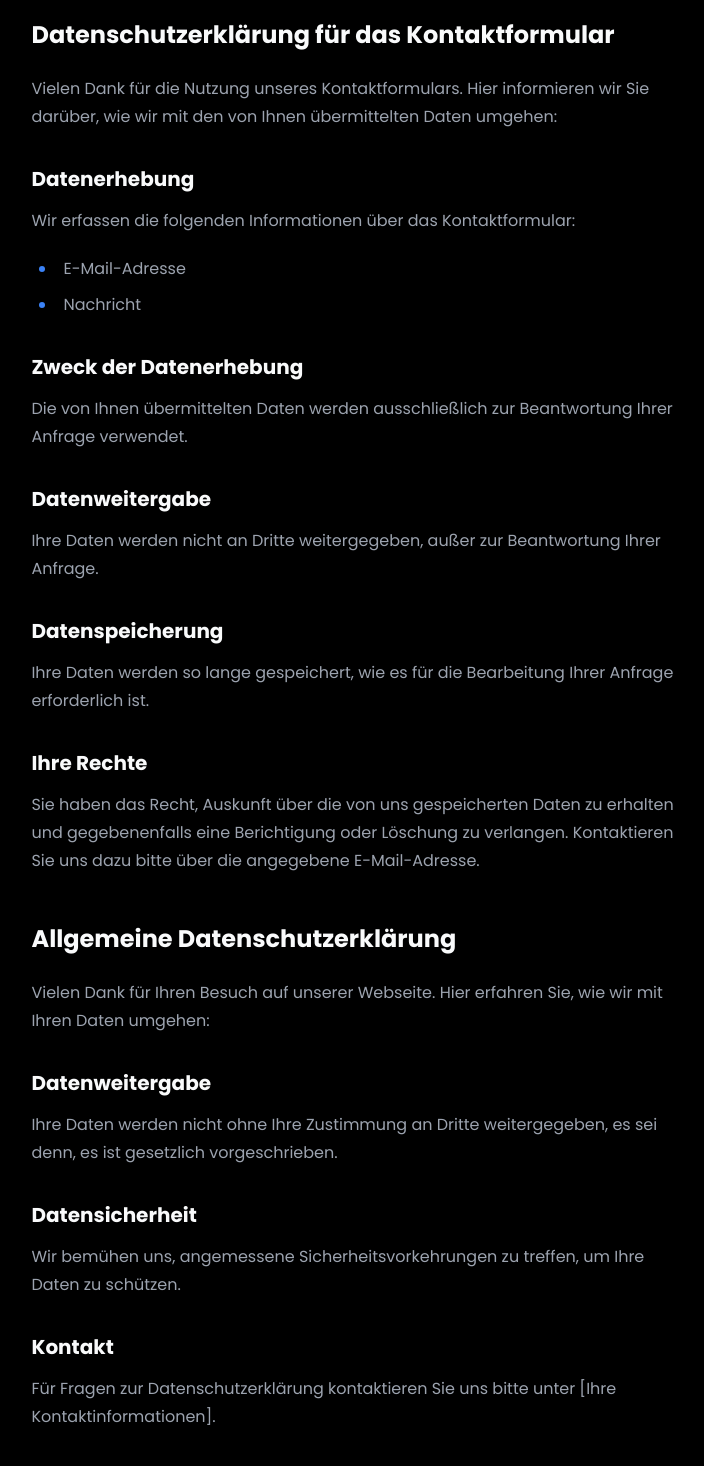
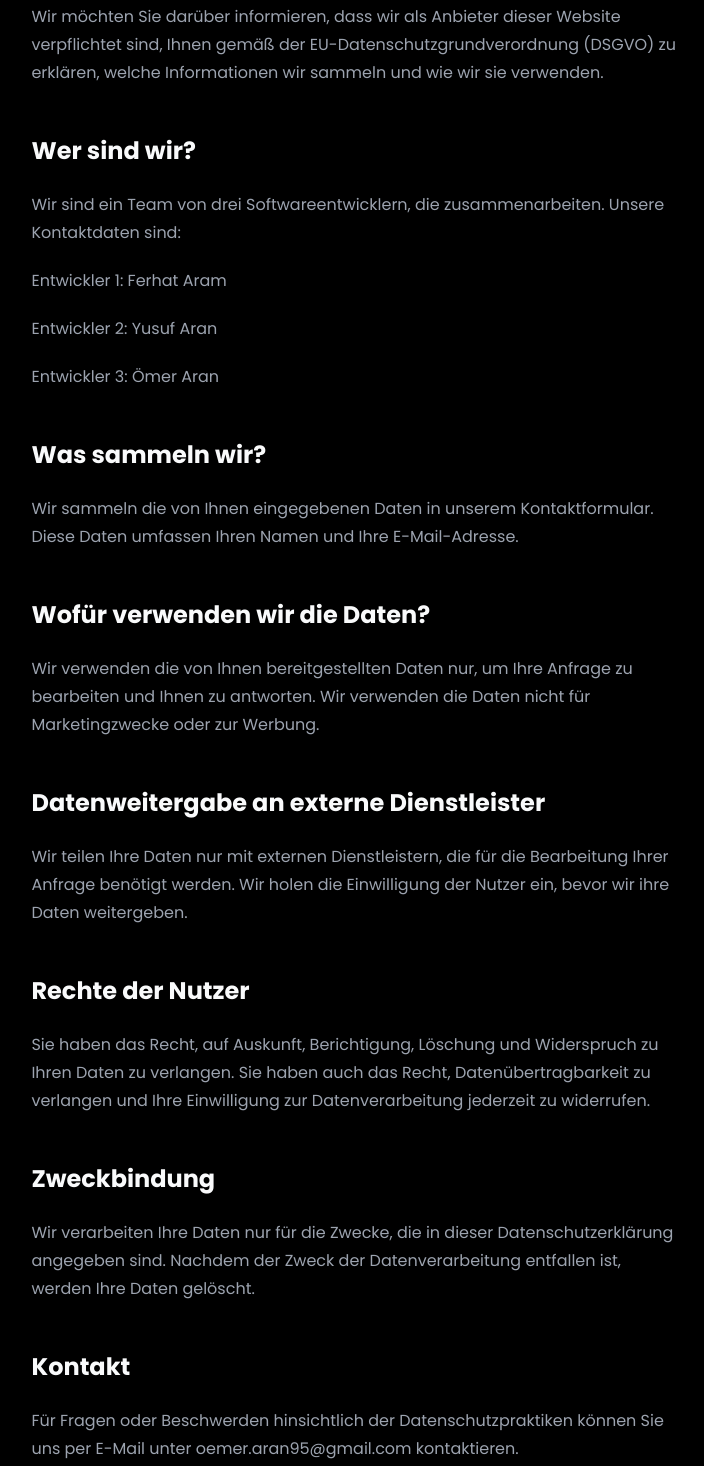
Before and after one commit to a3-projects/a3, an Astro site in the folder website/: page /datenschutz in a window 1280 px wide. Shown: the part 205-1671 px from the top of the page, without its empty margins (282-986 px from the left). Built offline with nearby package versions, Linux system fonts and the light colour scheme; Astro itself is replaced by a stand-in of ours; what @domchristie/tailwind-utopia, @xpd/tailwind-3dtransforms, tailwindcss-hero-patterns would draw is missing.

```diff
--- a/website/src/pages/datenschutz.astro
+++ b/website/src/pages/datenschutz.astro
@@ -18,73 +18,25 @@
       class="bg-black py-20 to-neutral-900 min-h-screen flex px-10"
     >
       <div class="max-w-prose mx-auto prose">
-        <h1 class="hyphens-auto">Datenschutz&shy;erklärung</h1>
-
-        <h2>Datenschutzerklärung für das Kontaktformular</h2>
-        <p>
-          Vielen Dank für die Nutzung unseres Kontaktformulars. Hier informieren
-          wir Sie darüber, wie wir mit den von Ihnen übermittelten Daten
-          umgehen:
-        </p>
-
-        <h3>Datenerhebung</h3>
-        <p>
-          Wir erfassen die folgenden Informationen über das Kontaktformular:
-        </p>
-        <ul>
-          <li>E-Mail-Adresse</li>
-          <li>Nachricht</li>
-        </ul>
-
-        <h3>Zweck der Datenerhebung</h3>
-        <p>
-          Die von Ihnen übermittelten Daten werden ausschließlich zur
-          Beantwortung Ihrer Anfrage verwendet.
-        </p>
-
-        <h3>Datenweitergabe</h3>
-        <p>
-          Ihre Daten werden nicht an Dritte weitergegeben, außer zur
-          Beantwortung Ihrer Anfrage.
-        </p>
-
-        <h3>Datenspeicherung</h3>
-        <p>
-          Ihre Daten werden so lange gespeichert, wie es für die Bearbeitung
-          Ihrer Anfrage erforderlich ist.
-        </p>
-
-        <h3>Ihre Rechte</h3>
-        <p>
-          Sie haben das Recht, Auskunft über die von uns gespeicherten Daten zu
-          erhalten und gegebenenfalls eine Berichtigung oder Löschung zu
-          verlangen. Kontaktieren Sie uns dazu bitte über die angegebene
-          E-Mail-Adresse.
-        </p>
-
-        <h2>Allgemeine Datenschutzerklärung</h2>
-        <p>
-          Vielen Dank für Ihren Besuch auf unserer Webseite. Hier erfahren Sie,
-          wie wir mit Ihren Daten umgehen:
-        </p>
-
-        <h3>Datenweitergabe</h3>
-        <p>
-          Ihre Daten werden nicht ohne Ihre Zustimmung an Dritte weitergegeben,
-          es sei denn, es ist gesetzlich vorgeschrieben.
-        </p>
-
-        <h3>Datensicherheit</h3>
-        <p>
-          Wir bemühen uns, angemessene Sicherheitsvorkehrungen zu treffen, um
-          Ihre Daten zu schützen.
-        </p>
-
-        <h3>Kontakt</h3>
-        <p>
-          Für Fragen zur Datenschutzerklärung kontaktieren Sie uns bitte unter
-          [Ihre Kontaktinformationen].
-        </p>
+        <h1>Datenschutzerklärung</h1>
+        <p>Wir möchten Sie darüber informieren, dass wir als Anbieter dieser Website verpflichtet sind, Ihnen gemäß der EU-Datenschutzgrundverordnung (DSGVO) zu erklären, welche Informationen wir sammeln und wie wir sie verwenden.</p>
+        <h2>Wer sind wir?</h2>
+        <p>Wir sind ein Team von drei Softwareentwicklern, die zusammenarbeiten. Unsere Kontaktdaten sind:</p>
+        <p>Entwickler 1: Ferhat Aram</p>
+        <p>Entwickler 2: Yusuf Aran</p>
+        <p>Entwickler 3: Ömer Aran</p>
+        <h2>Was sammeln wir?</h2>
+        <p>Wir sammeln die von Ihnen eingegebenen Daten in unserem Kontaktformular. Diese Daten umfassen Ihren Namen und Ihre E-Mail-Adresse.</p>
+        <h2>Wofür verwenden wir die Daten?</h2>
+        <p>Wir verwenden die von Ihnen bereitgestellten Daten nur, um Ihre Anfrage zu bearbeiten und Ihnen zu antworten. Wir verwenden die Daten nicht für Marketingzwecke oder zur Werbung.</p>
+        <h2>Datenweitergabe an externe Dienstleister</h2>
+        <p>Wir teilen Ihre Daten nur mit externen Dienstleistern, die für die Bearbeitung Ihrer Anfrage benötigt werden. Wir holen die Einwilligung der Nutzer ein, bevor wir ihre Daten weitergeben.</p>
+        <h2>Rechte der Nutzer</h2>
+        <p>Sie haben das Recht, auf Auskunft, Berichtigung, Löschung und Widerspruch zu Ihren Daten zu verlangen. Sie haben auch das Recht, Datenübertragbarkeit zu verlangen und Ihre Einwilligung zur Datenverarbeitung jederzeit zu widerrufen.</p>
+        <h2>Zweckbindung</h2>
+        <p>Wir verarbeiten Ihre Daten nur für die Zwecke, die in dieser Datenschutzerklärung angegeben sind. Nachdem der Zweck der Datenverarbeitung entfallen ist, werden Ihre Daten gelöscht.</p>
+        <h2>Kontakt</h2>
+        <p>Für Fragen oder Beschwerden hinsichtlich der Datenschutzpraktiken können Sie uns per E-Mail unter oemer.aran95@gmail.com kontaktieren.</p>
       </div>
     </section>
   </Main>
--- a/website/src/pages/index.astro
+++ b/website/src/pages/index.astro
@@ -10,7 +10,7 @@
 ---
 
 <Layout>
-  <BaseHead slot="head" title="A3 Team" description="" />
+  <BaseHead slot="head" title="A3 Team" description="Egal ob Legacy oder Greenfield. Wir bringen Ihren Code mit modernen, agilen Prozessen in Einklang." />
 
   <Main>
     <StartSection />
```
